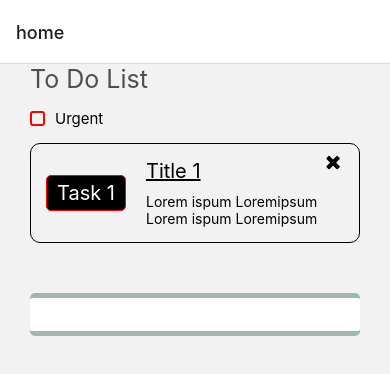
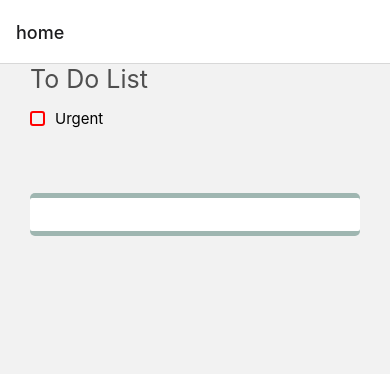
Before and after one commit to brandond98/todo, a React Native app: screen /home in a window 390 px wide. Shown: the top 374 px of the page. Built offline with nearby package versions, Linux system fonts and the light colour scheme.

Commit message:
feat: add redux for state management

```diff
--- a/App.tsx
+++ b/App.tsx
@@ -1,16 +1,22 @@
 import { NavigationContainer } from '@react-navigation/native';
 import { createStackNavigator } from '@react-navigation/stack';
+import { useState } from 'react';
+import { Provider as StoreProvider } from 'react-redux';
+import { Form, Home } from './screens';
 import { RootStackParams } from './types/RootStackParams';
-import { Home, Form } from './screens';
+import { store } from './Redux/store';
 
 export default function App() {
   const RootStack = createStackNavigator<RootStackParams>();
+  const [todoList, setTodoList] = useState([]);
   return (
+    <StoreProvider store={store}>
       <NavigationContainer>
         <RootStack.Navigator>
           <RootStack.Screen name="home" component={Home} />
           <RootStack.Screen name="form" component={Form} />
         </RootStack.Navigator>
       </NavigationContainer>
+    </StoreProvider>
   );
 }
--- /dev/null
+++ b/Redux/hooks.ts
@@ -0,0 +1,5 @@
+import { TypedUseSelectorHook, useDispatch, useSelector } from 'react-redux';
+import type { RootState, AppDispatch } from './store';
+
+export const useAppDispatch = () => useDispatch<AppDispatch>();
+export const useAppSelector: TypedUseSelectorHook<RootState> = useSelector;
--- /dev/null
+++ b/Redux/store.ts
@@ -0,0 +1,14 @@
+import { combineReducers, configureStore } from '@reduxjs/toolkit';
+import todoReducer from './todo/todoSlice';
+
+const rootReducer = combineReducers({
+  todoList: todoReducer,
+});
+
+export const store = configureStore({
+  reducer: rootReducer,
+});
+
+export type RootState = ReturnType<typeof rootReducer>;
+
+export type AppDispatch = typeof store.dispatch;
--- /dev/null
+++ b/Redux/todo/todoSlice.ts
@@ -0,0 +1,30 @@
+/* eslint-disable no-param-reassign */
+import { createSlice } from '@reduxjs/toolkit';
+import { TodoObject } from '../../types/TodoObject';
+
+interface TodoState {
+  todoList: TodoObject[];
+}
+
+const initialState: TodoState = {
+  todoList: [],
+};
+
+export const todoSlice = createSlice({
+  name: 'todo',
+  initialState,
+  reducers: {
+    add: (state, action) => {
+      state.todoList = [...state.todoList, action.payload];
+    },
+    remove: (state, action) => {
+      state.todoList = state.todoList.filter(
+        (todo) => todo.id !== action.payload.id
+      );
+    },
+  },
+});
+
+export const { add, remove } = todoSlice.actions;
+
+export default todoSlice.reducer;
--- a/babel.config.js
+++ b/babel.config.js
@@ -1,4 +1,4 @@
-module.exports = function(api) {
+module.exports = (api) => {
   api.cache(true);
   return {
     presets: ['babel-preset-expo'],
--- a/components/TodoItem.tsx
+++ b/components/TodoItem.tsx
@@ -1,17 +1,22 @@
-import { View, Text, Button } from 'react-native';
 import { FontAwesome } from '@expo/vector-icons';
+import React from 'react';
+import { Text, View } from 'react-native';
+import { TodoObject } from '../types/TodoObject';
 import styles from './styles';
 
-export const TodoItem = () => {
+type TodoItemProps = {
+  todo: TodoObject;
+};
+
+export const TodoItem = ({ todo }: TodoItemProps) => {
   return (
     <View style={styles.todoItem}>
       <View style={styles.todoNumberContainer}>
-        <Text style={styles.todoNumber}>Task 1</Text>
+        <Text style={styles.todoNumber}>{todo.id}</Text>
       </View>
       <View>
-        <Text style={styles.title}>Title 1</Text>
-        <Text>Lorem ispum Loremipsum</Text>
-        <Text>Lorem ispum Loremipsum</Text>
+        <Text style={styles.title}>{todo.title}</Text>
+        <Text>{todo.body}</Text>
       </View>
       <View style={styles.close}>
         <FontAwesome.Button
--- a/components/TodoList.tsx
+++ b/components/TodoList.tsx
@@ -1,10 +1,13 @@
-import { View, Text, Button } from 'react-native';
+import { Button, Text, View } from 'react-native';
 import { SafeAreaView } from 'react-native-safe-area-context';
+import { useAppSelector } from '../Redux/hooks';
 import { NavigationProps } from '../types/RootStackParams';
 import styles from './styles';
 import { TodoItem } from './TodoItem';
 
 export const TodoList = ({ navigation }: NavigationProps) => {
+  const { todoList } = useAppSelector((state) => state.todoList);
+
   return (
     <SafeAreaView style={styles.container}>
       <Text style={styles.header}>To Do List</Text>
@@ -12,7 +15,10 @@ export const TodoList = ({ navigation }: NavigationProps) => {
         <View style={styles.colourKey} />
         <Text style={styles.urgent}>Urgent</Text>
       </View>
-      <TodoItem />
+      {todoList.map((todo) => (
+        <TodoItem todo={todo} />
+      ))}
+
       <View style={styles.button}>
         <Button
           title="New Task"
--- a/package.json
+++ b/package.json
@@ -16,6 +16,7 @@
     "@react-navigation/native": "^6.0.8",
     "@react-navigation/native-stack": "^6.5.0",
     "@react-navigation/stack": "^6.1.1",
+    "@reduxjs/toolkit": "^1.8.0",
     "expo": "~44.0.0",
     "expo-status-bar": "~1.2.0",
     "react": "17.0.1",
@@ -25,7 +26,8 @@
     "react-native-gesture-handler": "2.1.1",
     "react-native-safe-area-context": "3.3.2",
     "react-native-screens": "~3.10.1",
-    "react-native-web": "0.17.1"
+    "react-native-web": "0.17.1",
+    "react-redux": "^7.2.6"
   },
   "devDependencies": {
     "@babel/core": "^7.12.9",
--- a/screens/Form.tsx
+++ b/screens/Form.tsx
@@ -1,7 +1,6 @@
 import { useState } from 'react';
-import { Text, TextInput, View, Button } from 'react-native';
+import { Button, Text, TextInput, View } from 'react-native';
 import BouncyCheckbox from 'react-native-bouncy-checkbox';
-import { SafeAreaView } from 'react-native-safe-area-context';
 import styles from './styles';
 
 export const Form = () => {
@@ -22,6 +21,7 @@ export const Form = () => {
         multiline
       />
       <View style={styles.checkboxContainer}>
+        å
         <BouncyCheckbox
           style={styles.checkbox}
           isChecked={urgent}
@@ -31,7 +31,7 @@ export const Form = () => {
         <Text style={styles.urgentText}>Urgent</Text>
       </View>
       <View style={styles.submit}>
-        <Button title="Submit" color="white" />
+        <Button title="Submit" color="white" onPress={() => {}} />
       </View>
     </View>
   );
--- /dev/null
+++ b/types/TodoObject.ts
@@ -0,0 +1,5 @@
+export type TodoObject = {
+  id: number;
+  title: string;
+  body: string;
+};
```
Also changed, not shown: 1 other file (tests, documents, lock files or other folders). Lines whose indentation alone changed are shown as unchanged.
